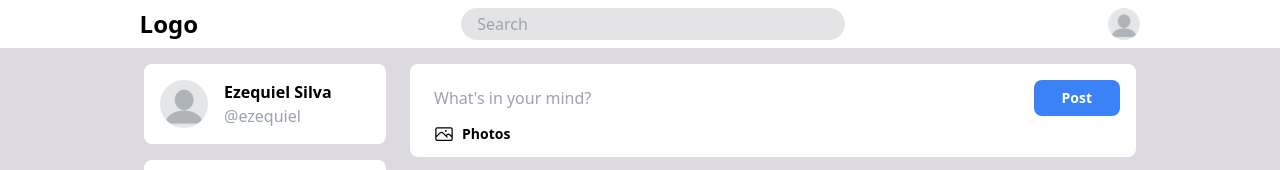
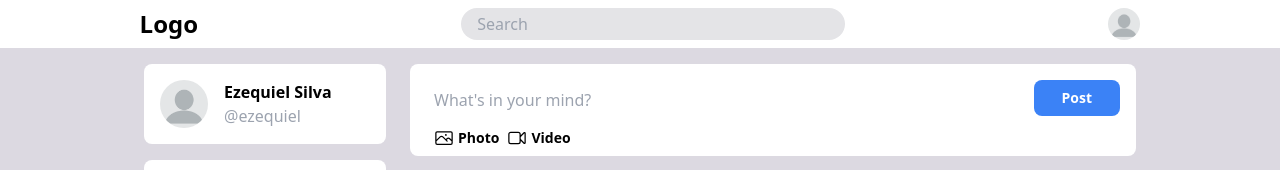
Before and after one commit to ezekuiel100/Social-media-react, a React (Vite) app: page / in a window 1280 px wide. Shown: the top 170 px of the page. Built offline with nearby package versions, Linux system fonts and the light colour scheme.

Commit message:
Create Posts

```diff
--- a/src/components/NewPost.jsx
+++ b/src/components/NewPost.jsx
@@ -1,8 +1,9 @@
-import { useState } from "react";
+import { useRef, useState } from "react";
 
 function NewPost({ setPosts, setcurrentTime }) {
   const [postText, setPostText] = useState("");
   const [image, setImage] = useState(null);
+  const textareaRef = useRef(null);
 
   const handleImage = (e) => {
     const file = e.target.files[0];
@@ -15,6 +16,17 @@ function NewPost({ setPosts, setcurrentTime }) {
       };
     }
   };
+
+  function handleText(e) {
+    setPostText(e.target.value);
+    adjustTextareaHeight();
+  }
+
+  function adjustTextareaHeight() {
+    const textarea = textareaRef.current;
+    // textarea.style.height = "auto";
+    textarea.style.height = textarea.scrollHeight + "px";
+  }
 
   function createPost() {
     if (postText.length > 0 || image) {
@@ -34,26 +46,28 @@ function NewPost({ setPosts, setcurrentTime }) {
 
   return (
     <div className="bg-white rounded-lg p-2">
-      <div className="bg-white p-2 flex justify-between gap-2">
-        <input
+      <div className="bg-white p-2 flex justify-between gap-2 items-start">
+        <textarea
+          ref={textareaRef}
           type="text"
+          rows={1}
           placeholder="What's in your mind?"
-          className="w-full outline-none px-2"
+          className="w-full outline-none px-2 resize-none py-2 "
           value={postText}
-          onChange={(e) => setPostText(e.target.value)}
+          onChange={handleText}
         />
         <button
-          className="text-white text-sm font-bold bg-blue-500 rounded-lg px-7 py-2"
+          className="text-white text-sm font-bold h-auto bg-blue-500 rounded-lg px-7 py-2 "
           onClick={createPost}
         >
           Post
         </button>
       </div>
 
-      <div className="ml-4  font-semibold text-sm  ">
+      <div className="ml-4 flex gap-2">
         <label
           htmlFor="image-upload"
-          className="inline-flex gap-2 items-center cursor-pointer  "
+          className="inline-flex gap-1 items-center cursor-pointer  "
         >
           <svg
             xmlns="http://www.w3.org/2000/svg"
@@ -69,7 +83,7 @@ function NewPost({ setPosts, setcurrentTime }) {
               d="m2.25 15.75 5.159-5.159a2.25 2.25 0 0 1 3.182 0l5.159 5.159m-1.5-1.5 1.409-1.409a2.25 2.25 0 0 1 3.182 0l2.909 2.909m-18 3.75h16.5a1.5 1.5 0 0 0 1.5-1.5V6a1.5 1.5 0 0 0-1.5-1.5H3.75A1.5 1.5 0 0 0 2.25 6v12a1.5 1.5 0 0 0 1.5 1.5Zm10.5-11.25h.008v.008h-.008V8.25Zm.375 0a.375.375 0 1 1-.75 0 .375.375 0 0 1 .75 0Z"
             />
           </svg>
-          <span>Photos</span>
+          <span className="font-semibold text-sm">Photo</span>
         </label>
 
         <input
@@ -79,6 +93,24 @@ function NewPost({ setPosts, setcurrentTime }) {
           className="hidden"
           onChange={handleImage}
         />
+
+        <div className="flex gap-1 cursor-pointer">
+          <svg
+            xmlns="http://www.w3.org/2000/svg"
+            fill="none"
+            viewBox="0 0 24 24"
+            strokeWidth="1.5"
+            stroke="currentColor"
+            className="size-5"
+          >
+            <path
+              strokeLinecap="round"
+              strokeLinejoin="round"
+              d="m15.75 10.5 4.72-4.72a.75.75 0 0 1 1.28.53v11.38a.75.75 0 0 1-1.28.53l-4.72-4.72M4.5 18.75h9a2.25 2.25 0 0 0 2.25-2.25v-9a2.25 2.25 0 0 0-2.25-2.25h-9A2.25 2.25 0 0 0 2.25 7.5v9a2.25 2.25 0 0 0 2.25 2.25Z"
+            />
+          </svg>
+          <span className="font-semibold text-sm">Video</span>
+        </div>
       </div>
     </div>
   );
```
